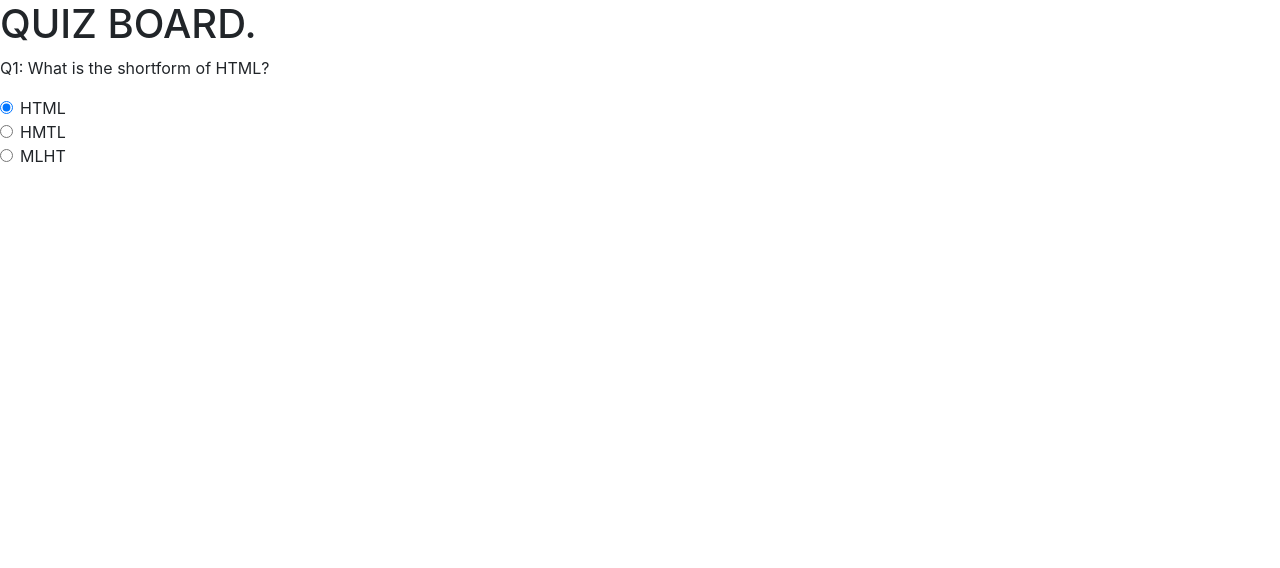
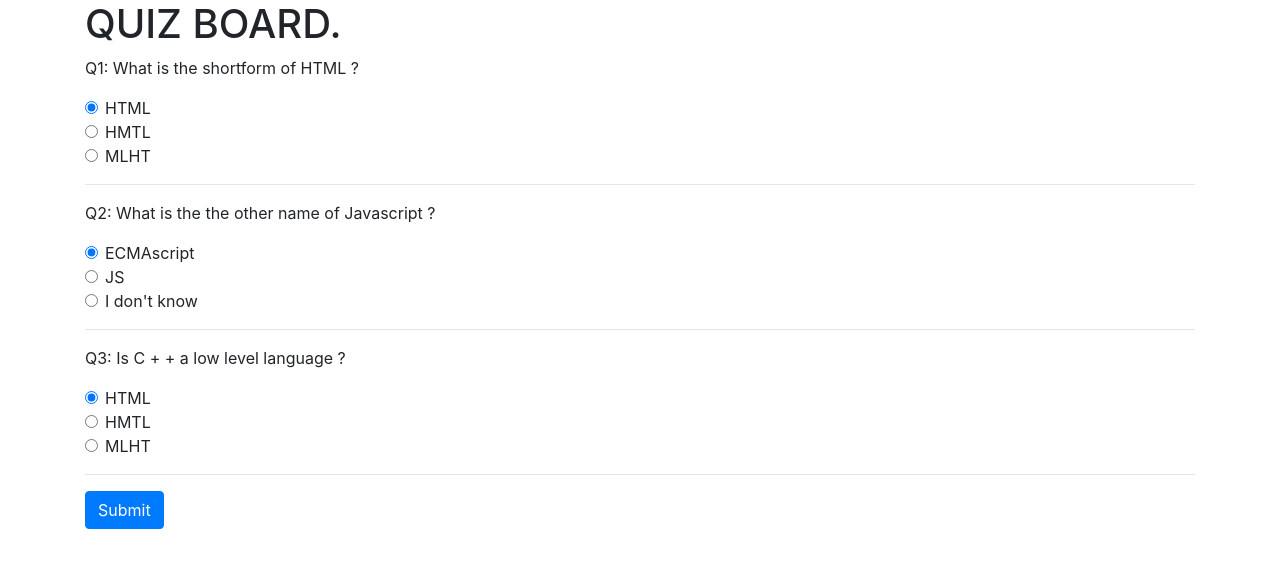
Before and after one commit to derrick12/quiz-board, a plain HTML site: page index.html in a window 1280 px wide. Drawn offline with nearby package versions, Linux system fonts and the light colour scheme.

Commit message:
add edit on forms and add a submit button

```diff
--- a/index.html
+++ b/index.html
@@ -15,12 +15,13 @@
 </head>
 
 <body>
+    <div class="container">
         <h1>QUIZ BOARD.</h1>
 
         <form>
 
             <div>
-            <p>Q1: What is the shortform of HTML?</p>
+                <p>Q1: What is the shortform of HTML ?</p>
 
                 <div class="form-check">
                     <input class="form-check-input" type="radio" name="exampleRadios" id="exampleRadios1" value="option1" checked>
@@ -46,9 +47,70 @@
 
         </form>
 
+        <hr>
 
+        <form>
 
+            <div>
+                <p>Q2: What is the the other name of Javascript ?</p>
 
+                <div class="form-check">
+                    <input class="form-check-input" type="radio" name="exampleRadios" id="exampleRadios1" value="option1" checked>
+                    <label class="form-check-label" for="exampleRadios1">
+                          ECMAscript
+                        </label>
+                </div>
+
+                <div class="form-check">
+                    <input class="form-check-input" type="radio" name="exampleRadios" id="exampleRadios2" value="option2">
+                    <label class="form-check-label" for="exampleRadios2">
+                          JS
+                        </label>
+                </div>
+
+                <div class="form-check disabled">
+                    <input class="form-check-input" type="radio" name="exampleRadios" id="exampleRadios3" value="option3">
+                    <label class="form-check-label" for="exampleRadios3">
+                          I don't know
+                        </label>
+                </div>
+            </div>
+
+        </form>
+
+        <hr>
+
+        <form>
+
+            <div>
+                <p>Q3: Is C + + a low level language ?</p>
+
+                <div class="form-check">
+                    <input class="form-check-input" type="radio" name="exampleRadios" id="exampleRadios1" value="option1" checked>
+                    <label class="form-check-label" for="exampleRadios1">
+                          HTML
+                        </label>
+                </div>
+
+                <div class="form-check">
+                    <input class="form-check-input" type="radio" name="exampleRadios" id="exampleRadios2" value="option2">
+                    <label class="form-check-label" for="exampleRadios2">
+                          HMTL
+                        </label>
+                </div>
+
+                <div class="form-check disabled">
+                    <input class="form-check-input" type="radio" name="exampleRadios" id="exampleRadios3" value="option3">
+                    <label class="form-check-label" for="exampleRadios3">
+                          MLHT
+                        </label>
+                </div>
+            </div>
+
+        </form>
+        <hr>
+        <button type="submit" class="btn btn-primary">Submit</button>
+    </div>
 </body>
 
 </html>
```
Lines whose indentation alone changed are shown as unchanged.
